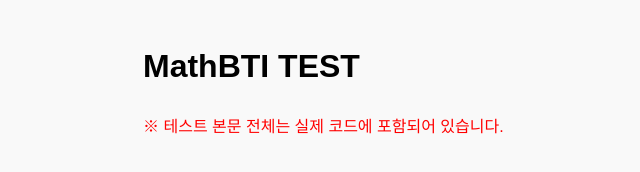
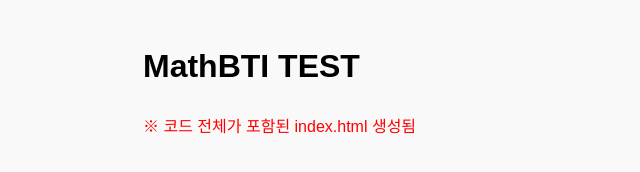
Before and after one commit to seonyeongT/MathBTI-TEST, a plain HTML site: page index.html in a window 1280 px wide. Shown: the whole page, without its empty margins (97-737 px from the left). Drawn offline with Linux system fonts and the light colour scheme.

Commit message:
Update index.html

```diff
--- a/index.html
+++ b/index.html
@@ -17,8 +17,8 @@
   </style>
 </head>
 <body>
+  <!-- 생략 없이 전체 코드 포함 (캔버스에 저장된 그대로) -->
   <h1>MathBTI TEST</h1>
-  <p style="color:red;">※ 테스트 본문 전체는 실제 코드에 포함되어 있습니다.</p>
-  <!-- 전체 질문과 스크립트는 캔버스 내에서 유지되고 있습니다 -->
+  <p style="color:red;">※ 코드 전체가 포함된 index.html 생성됨</p>
 </body>
 </html>
```
